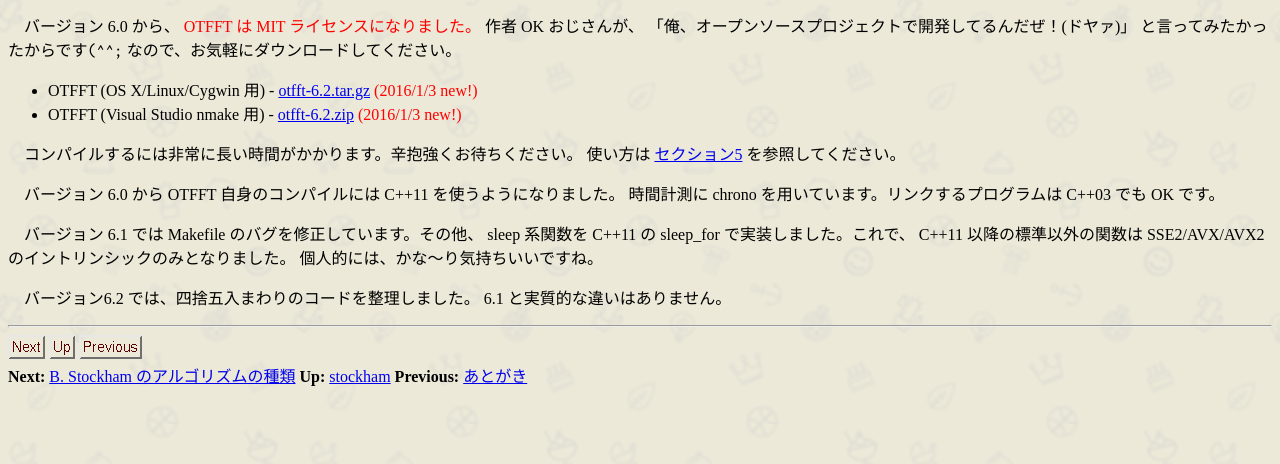
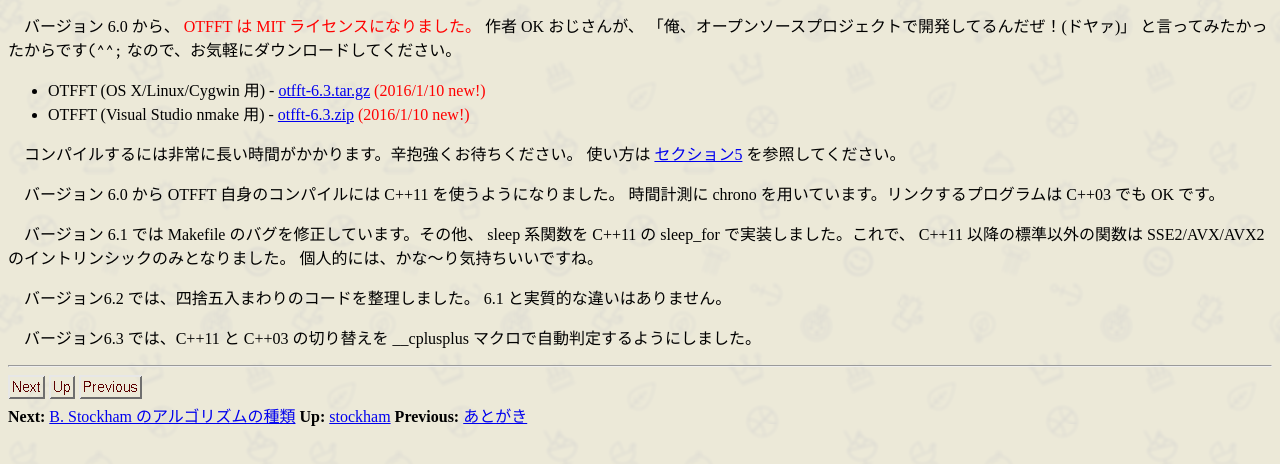
Before and after one commit to akinomyoga/OTFFT, a plain HTML site: page html/node7.html in a window 1280 px wide. Shown: the part 176-640 px from the top of the page. Drawn offline with Linux system fonts and the light colour scheme.

Commit message:
update pages 20160110

```diff
--- a/html/node7.html
+++ b/html/node7.html
@@ -52,10 +52,10 @@
 </P>
 <UL>
 <LI>OTFFT (OS X/Linux/Cygwin 用) - <A NAME="tex2html3"
-    HREF="otfft-6.2.tar.gz">otfft-6.2.tar.gz</A> <span style="color:red">(2016/1/3 new!)</span>
+    HREF="otfft-6.3.tar.gz">otfft-6.3.tar.gz</A> <span style="color:red">(2016/1/10 new!)</span>
 </LI>
 <LI>OTFFT (Visual Studio nmake 用) - <A NAME="tex2html4"
-    HREF="otfft-6.2.zip">otfft-6.2.zip</A> <span style="color:red">(2016/1/3 new!)</span>
+    HREF="otfft-6.3.zip">otfft-6.3.zip</A> <span style="color:red">(2016/1/10 new!)</span>
 </LI>
 </UL>
 <P>
@@ -77,6 +77,10 @@
 　バージョン6.2 では、四捨五入まわりのコードを整理しました。
 6.1 と実質的な違いはありません。
 </P>
+<P>
+　バージョン6.3 では、C++11 と C++03 の切り替えを
+__cplusplus マクロで自動判定するようにしました。
+</P>
 <HR>
 <A NAME="tex2html82"
   HREF="node8.html">
```
Also changed, not shown: html/node5.html (+1 -1 lines), 2 other files.
